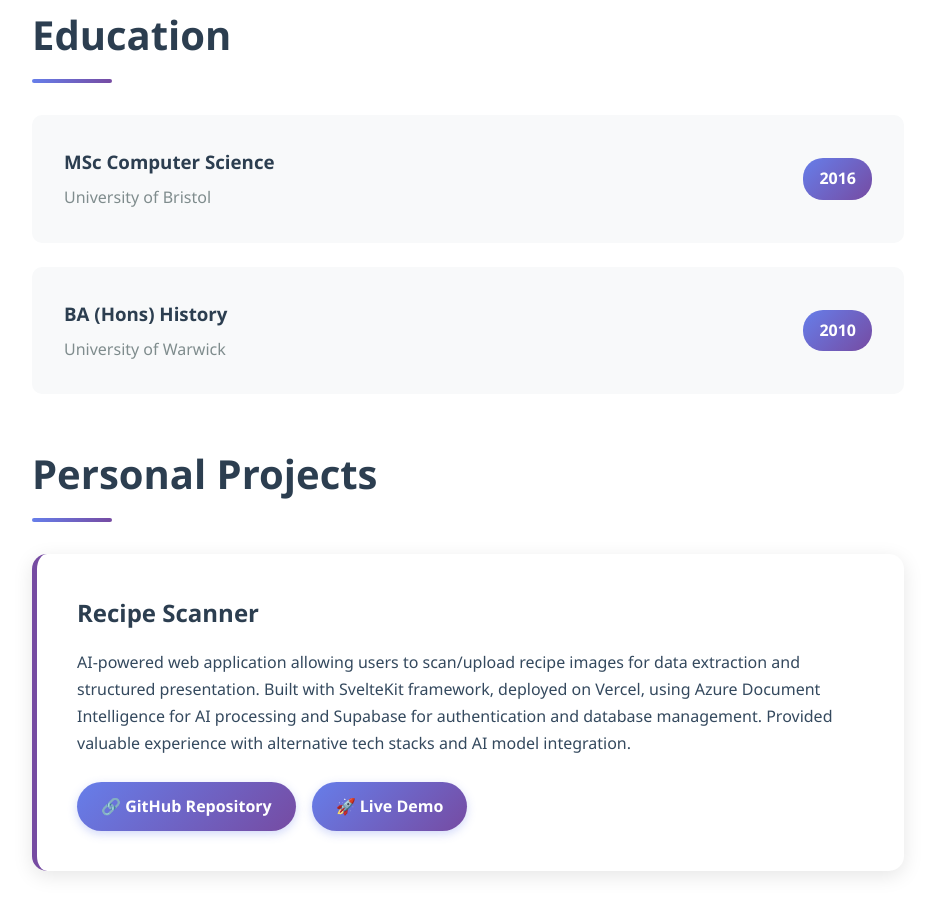
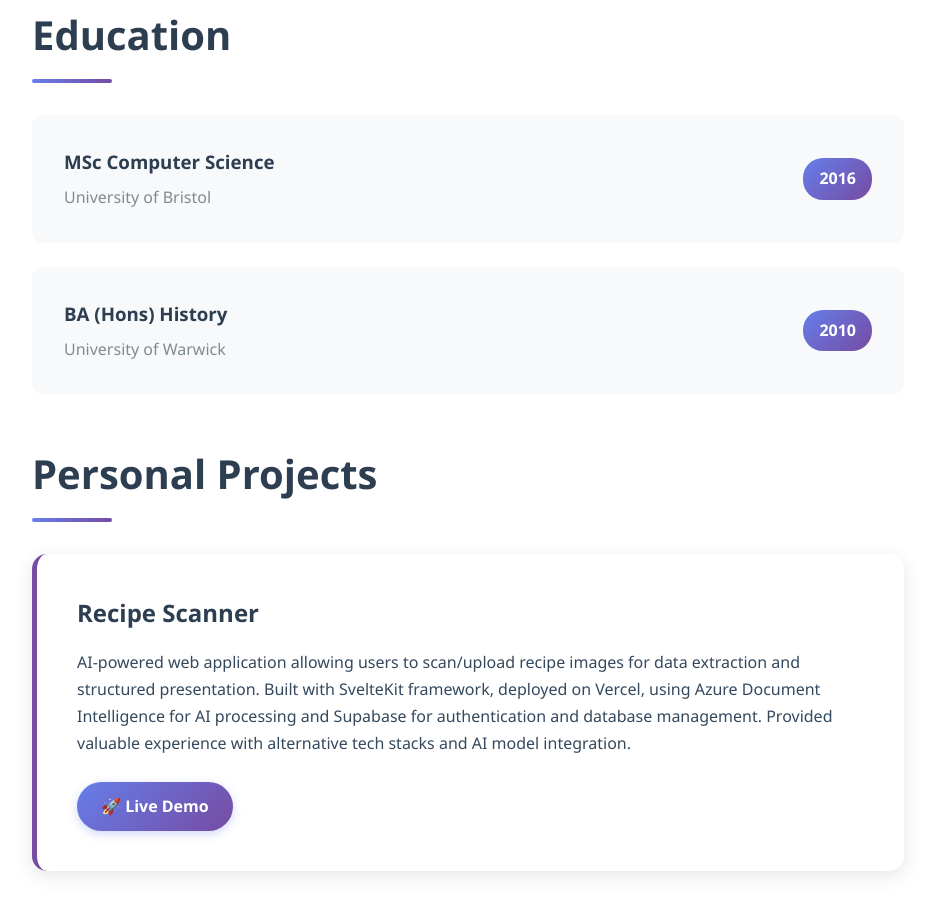
Before and after one commit to gg15330/gg15330.github.io, a plain HTML site: page index.html in a window 1280 px wide. Shown: the part 3054-3969 px from the top of the page, without its empty margins (312-1238 px from the left). Drawn offline with Linux system fonts and the light colour scheme.

Commit message:
Remove repo link

```diff
--- a/index.html
+++ b/index.html
@@ -592,9 +592,6 @@
                         AI-powered web application allowing users to scan/upload recipe images for data extraction and structured presentation. Built with SvelteKit framework, deployed on Vercel, using Azure Document Intelligence for AI processing and Supabase for authentication and database management. Provided valuable experience with alternative tech stacks and AI model integration.
                     </p>
                     <div class="project-links">
-                        <a href="https://github.com/gg15330/recipe-app" class="project-link">
-                            🔗 GitHub Repository
-                        </a>
                         <a href="https://recipe-app-inv6.vercel.app" class="project-link">
                             🚀 Live Demo
                         </a>
```
